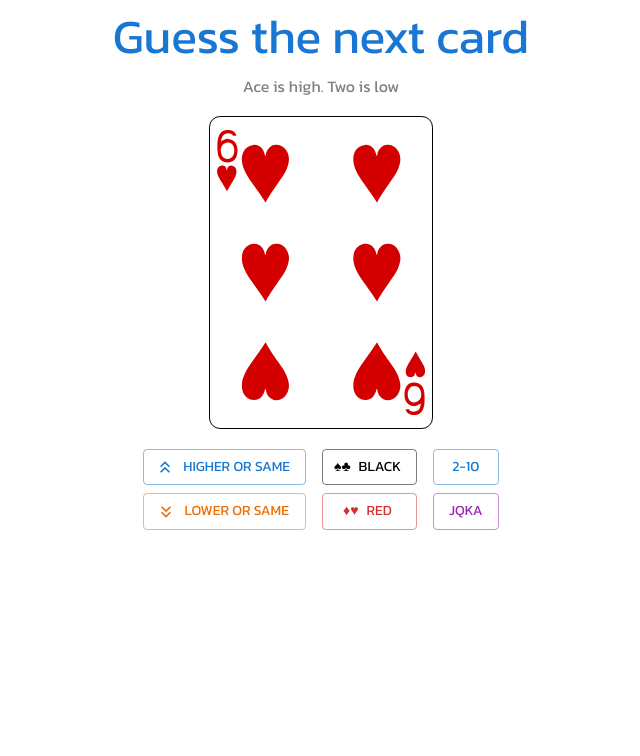
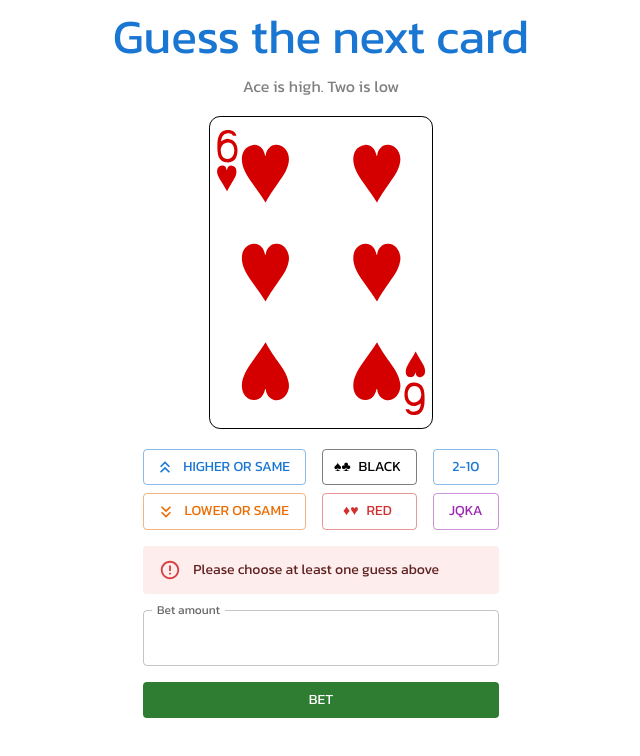
Before and after one commit to DinhL3/high-low-ts, a React (Create React App) app: page /play in a window 1280 px wide. Shown: the top 756 px of the page, without its empty margins (319-959 px from the left). Built offline with nearby package versions, Linux system fonts and the light colour scheme; a web font is replaced by a local one.

Commit message:
add betAmount, error checks

```diff
--- a/src/components/Play/BettingForm.tsx
+++ b/src/components/Play/BettingForm.tsx
@@ -1,10 +1,9 @@
 // Component that handle betting form. Includes toggle buttons, bet amount input and submit button
 
-import { useState } from 'react';
+import { useState, useEffect } from 'react';
 import {
   Button,
-  Container,
-  Typography,
+  Alert,
   Box,
   FormControl,
   TextField,
@@ -23,11 +22,14 @@ const BettingForm = () => {
   const [selectedRange, setSelectedRange] = useState<null | '2-10' | 'JQKA'>(
     null
   );
+  const [betAmount, setBetAmount] = useState<string>('');
+  const [betAmountError, setBetAmountError] = useState<string | null>(null);
+  const [isNoGuessSelected, setIsNoGuessSelected] = useState<boolean>(true);
 
   function handleHigherOrLowerClick(selected: 'higher' | 'lower'): void {
     setSelectedHigherOrLower((prevSelected) =>
       prevSelected === selected ? null : selected
-    );
+    )
   }
 
   function handleColorClick(selected: 'black' | 'red'): void {
@@ -42,9 +44,60 @@ const BettingForm = () => {
     );
   }
 
+  function handleBetAmountChange(event: React.ChangeEvent<HTMLInputElement>) {
+    const betAmountInput = event.target.value;
+
+    const positiveIntegerPattern = /^[1-9]\d*$/;
+
+    if (!positiveIntegerPattern.test(betAmountInput)) {
+      setBetAmountError('Please enter a valid bet amount');
+    } else {
+      setBetAmountError(null);
+    }
+
+    setBetAmount(betAmountInput);
+  }
+
+  // put this function in useEffect is correct, because it will be called every time state of buttons change
+  // the function depends on state of buttons, not the clicks
+  function handleGuessSelectionCheck(): void {
+    if (!selectedHigherOrLower && !selectedColor && !selectedRange) {
+      setIsNoGuessSelected(true);
+    } else {
+      setIsNoGuessSelected(false);
+    }
+  }
+
+  function handleSubmit(): void {
+    if (isNoGuessSelected) {
+      return;
+    }
+
+    if (betAmountError || !betAmount) {
+      setBetAmountError('Please enter a valid bet amount');
+      return;
+    }
+
+    const betData = {
+      selectedHigherOrLower: selectedHigherOrLower,
+      selectedColor: selectedColor,
+      selectedRange: selectedRange,
+      betAmount: Number(betAmount),
+    };
+
+    console.log('Bet Data:', betData);
+  }
+
+  useEffect(() => {
+    handleGuessSelectionCheck();
+  }, [selectedColor, selectedHigherOrLower, selectedRange]);
+
   return (
     <FormControl>
-      <Box className='button-columns-box' sx={{ display: 'flex', gap: 2 }}>
+      <Box
+        className='button-columns-box'
+        sx={{ display: 'flex', gap: 2, mb: 2 }}
+      >
         <Box sx={{ display: 'flex', flexDirection: 'column', gap: 1 }}>
           <Button
             variant={
@@ -72,7 +125,6 @@ const BettingForm = () => {
         </Box>
         <Box sx={{ display: 'flex', flexDirection: 'column', gap: 1 }}>
           <Button
-            // sx={{ color: 'black' }}
             variant={selectedColor === 'black' ? 'contained' : 'outlined'}
             color='black'
             disableElevation
@@ -110,6 +162,31 @@ const BettingForm = () => {
           </Button>
         </Box>
       </Box>
+      {isNoGuessSelected && (
+        <Alert sx={{ mb: 2 }} severity='error'>
+          Please choose at least one guess above
+        </Alert>
+      )}
+      <TextField
+        id='bet-amount'
+        label='Bet amount'
+        sx={{ mb: 2 }}
+        InputLabelProps={{
+          shrink: true,
+        }}
+        onChange={handleBetAmountChange}
+        error={Boolean(betAmountError)}
+        helperText={betAmountError}
+      />
+      <Button
+        type='submit'
+        variant='contained'
+        color='success'
+        disableElevation
+        onClick={handleSubmit}
+      >
+        Bet
+      </Button>
     </FormControl>
   );
 };
```
